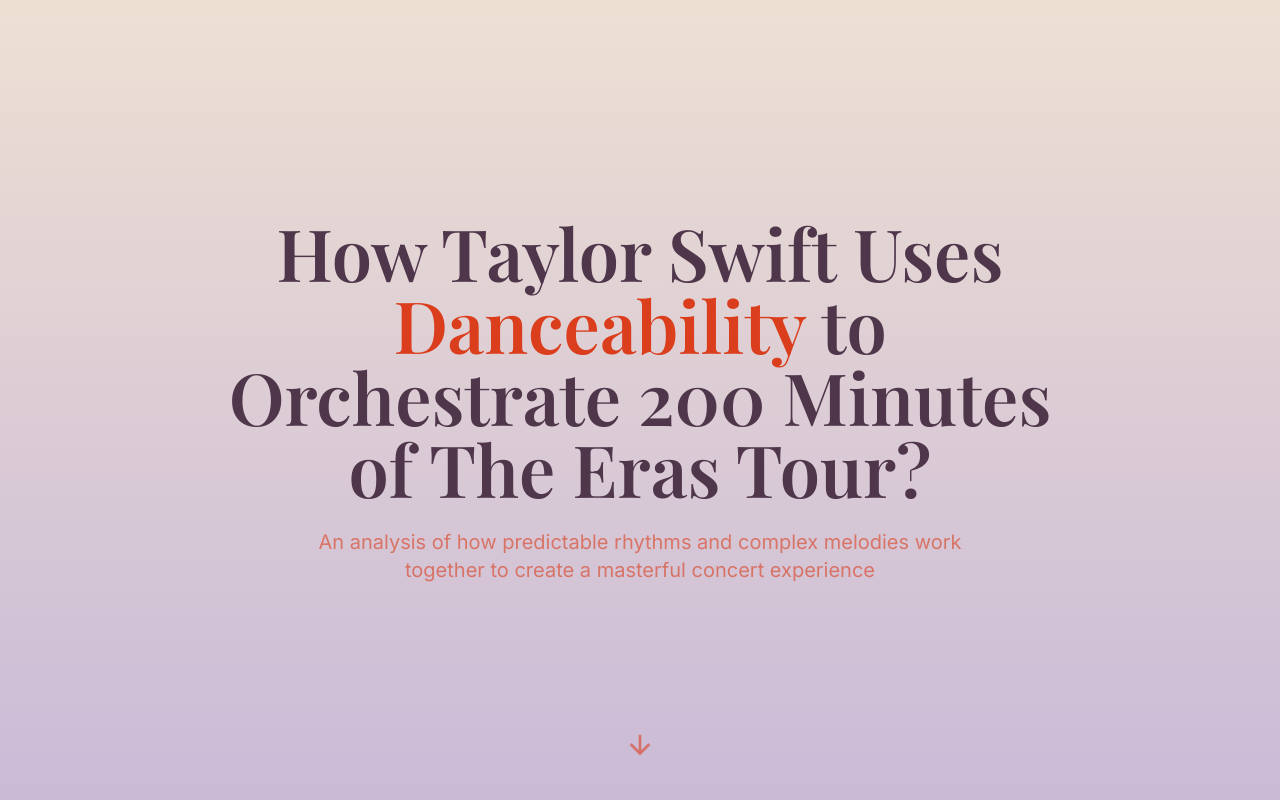
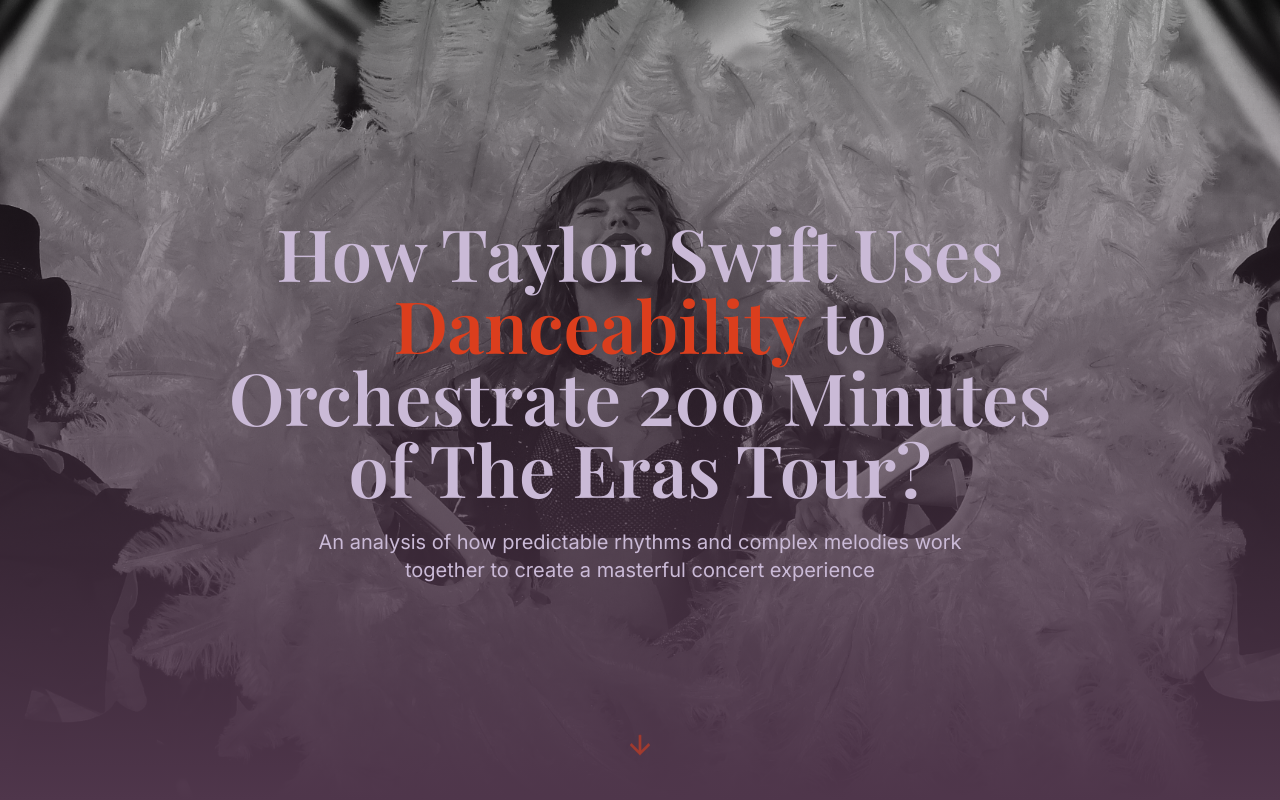
Before and after one commit to mori8/taylor-danceability-viz, a Next.js app: page / in a window 1280 px wide. Shown: the top 800 px of the page. Built offline with nearby package versions, Linux system fonts and the light colour scheme; a web font is replaced by a local one.

Commit message:
Update: add hero image

```diff
--- a/app/components/sections/Hero.js
+++ b/app/components/sections/Hero.js
@@ -1,7 +1,8 @@
-// components/sections/Hero.js
 'use client';
 import { motion } from 'framer-motion';
 import { useInView } from 'react-intersection-observer';
+import Image from 'next/image';
+import { useState, useEffect } from 'react';
 
 export default function Hero() {
   const [ref, inView] = useInView({
@@ -9,9 +10,30 @@
     threshold: 0.1
   });
 
+  const [mounted, setMounted] = useState(false);
+
+  useEffect(() => {
+    setMounted(true);
+  }, []);
+
+  if (!mounted) {
+    return null;
+  }
+
   return (
-    <section className="h-screen relative flex items-center justify-center">
-      <div className="absolute inset-0 bg-gradient-to-b from-tertiary/20 to-tertiary z-10" />
+    <section className="h-screen relative flex items-center justify-center overflow-hidden">
+      <div className="absolute inset-0 bg-gradient-to-b from-black/20 to-primary z-10" />
+      <div className="absolute inset-0 z-0">
+        <Image
+          src="/hero.png"
+          alt="Hero background"
+          fill
+          priority
+          className="object-cover"
+          sizes="100vw"
+          quality={90}
+        />
+      </div>
 
       <div
         ref={ref}
@@ -21,7 +43,7 @@
           initial={{ opacity: 0, y: 20 }}
           animate={inView ? { opacity: 1, y: 0 } : {}}
           transition={{ duration: 0.8 }}
-          className="font-display font-semibold text-4xl md:text-6xl lg:text-7xl mb-6 text-primary"
+          className="font-display font-semibold text-4xl md:text-6xl lg:text-7xl mb-6 text-tertiary"
         >
           How Taylor Swift Uses <span className="text-secondary">Danceability</span> to Orchestrate 200 Minutes of The Eras Tour?
         </motion.h1>
@@ -30,7 +52,7 @@
           initial={{ opacity: 0 }}
           animate={inView ? { opacity: 1 } : {}}
           transition={{ duration: 0.8, delay: 0.4 }}
-          className="text-lg md:text-xl text-secondary/60 max-w-2xl mx-auto"
+          className="text-lg md:text-xl text-tertiary max-w-2xl mx-auto"
         >
           An analysis of how predictable rhythms and complex melodies
           work together to create a masterful concert experience
```
Also changed, not shown: public/hero.png (added).
